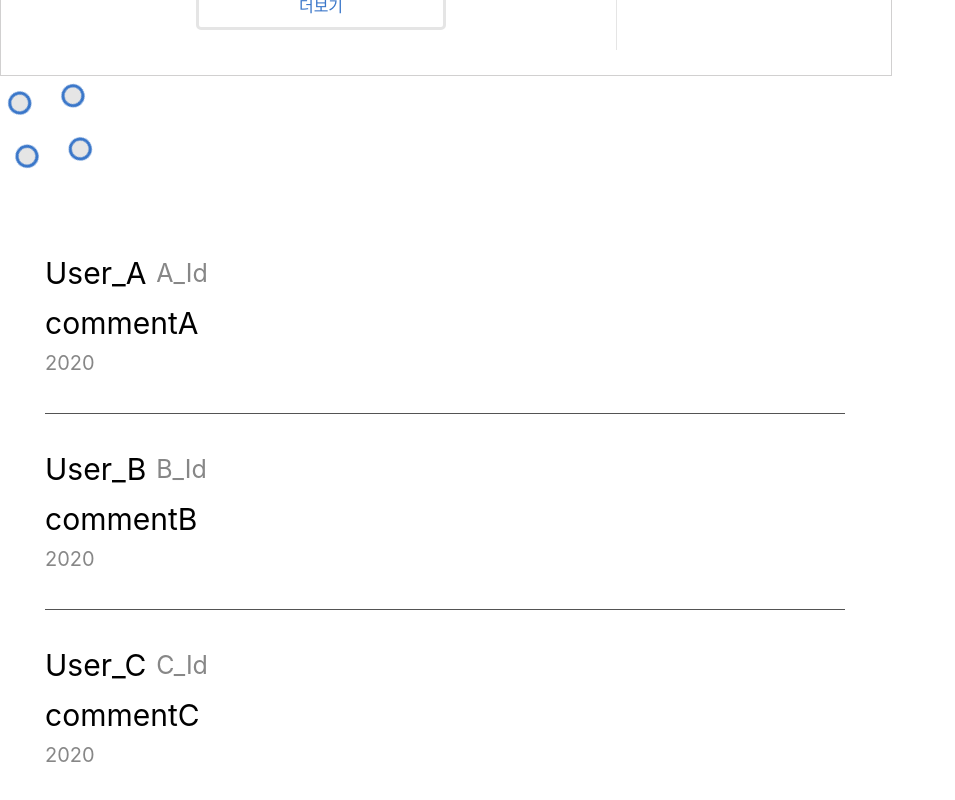
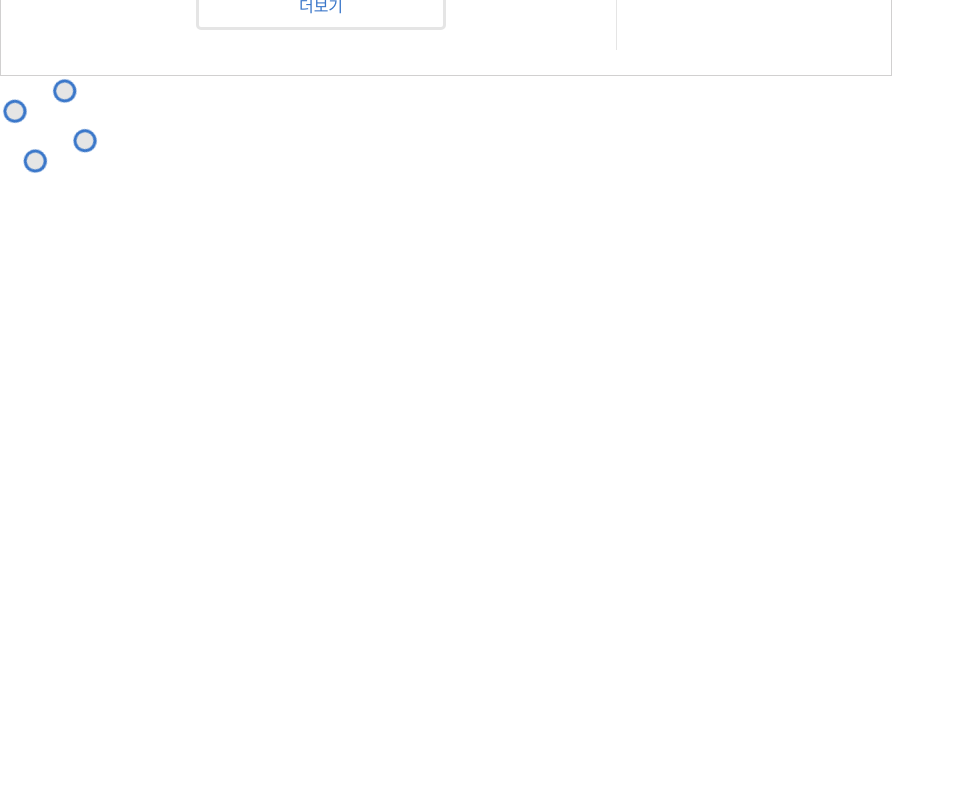
Before and after one commit to DINTeam/do-it-news-web-front, a Next.js app: page / in a window 1280 px wide. Shown: the part 8734-9534 px from the top of the page, without its empty margins (0-955 px from the left). After the commit the page ends 8926 px from the top, so only its background shows below. Built offline with nearby package versions, Linux system fonts and the light colour scheme.

Commit message:
[Fix] main페이지 사용하지 않는 comment컴포넌트 삭제

```diff
--- a/pages/index.js
+++ b/pages/index.js
@@ -6,7 +6,6 @@ import Card from '../components/card';
 
 import useScroll from '../customHooks/useScroll';
 import useLoading from '../customHooks/useLoading';
-import CommentList from '../components/commentList';
 
 import News from '../objects/News';
 
@@ -41,11 +40,7 @@ const Home = props => {
   const decreaseNewsLike = newsId => console.log(`${newsId} down`);
 
   if (!success) return <div>Error</div>;
-  const commentList = [
-    { userName: 'User_A', userId: 'A_Id', comment: 'commentA', date: '2020' },
-    { userName: 'User_B', userId: 'B_Id', comment: 'commentB', date: '2020' },
-    { userName: 'User_C', userId: 'C_Id', comment: 'commentC', date: '2020' },
-  ];
+
   return (
     <>
       {newsList.map(aNews => {
@@ -61,7 +56,6 @@ const Home = props => {
         );
       })}
       {!(page === totalPage) && <LoadingSpinner />}
-      <CommentList commentList={commentList} />
     </>
   );
 };
```
